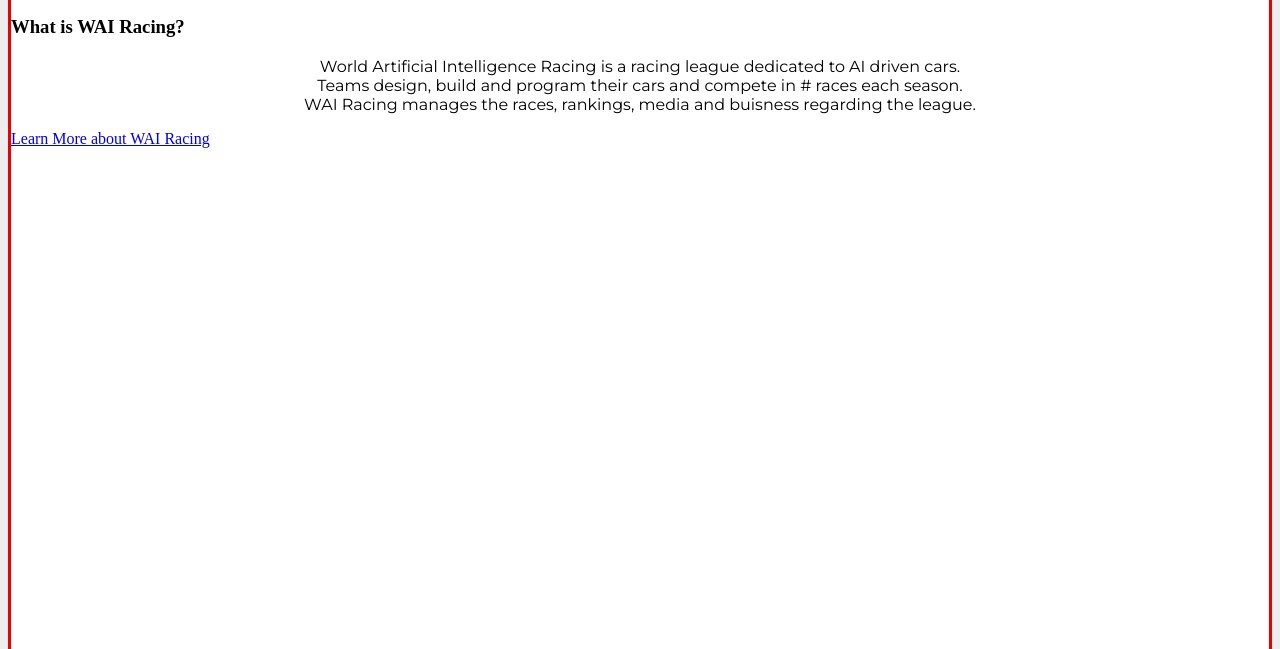
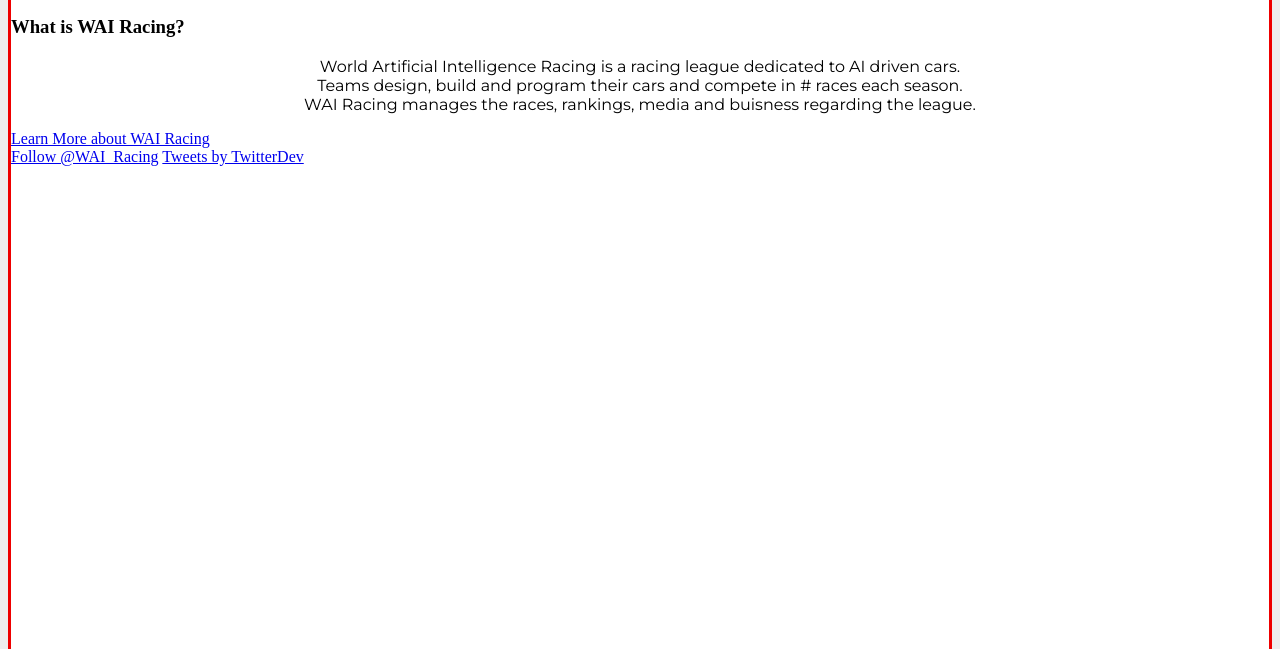
Before and after one commit to WAIracing/WAIracing.github.io, a plain HTML site: page index.html in a window 1280 px wide. Shown: the part 151-800 px from the top of the page. Drawn offline with Linux system fonts and the light colour scheme.

Commit message:
added twitter button
added twitter buttons

```diff
--- a/index.html
+++ b/index.html
@@ -6,7 +6,12 @@
 		<title>WAIracing</title>
 		<link rel="stylesheet" type="text/css" href="css.css">
 		<link rel="stylesheet" href="https://fonts.googleapis.com/css?family=Montserrat">
-
+		<script async src="https://platform.twitter.com/widgets.js" charset="utf-8"></script>
+		<style>
+		.twitter{
+			width:25%;
+		}
+		</style>
 	</head>
 
 	<body>
@@ -51,7 +56,11 @@
 					<a href="about.html">Learn More about WAI Racing</a>
 
 				</div>
+				<div class = "twitter">
+					<a href="https://twitter.com/WAI_Racing" class="twitter-follow-button" data-show-count="false">Follow @WAI_Racing</a>
+					<a class="twitter-timeline" href="https://twitter.com/WAI_Racing">Tweets by TwitterDev</a>
 
+				</div>
 		</div>
 
 		<footer id="foot">WAIracing<sup>©</sup> 2016</footer>
```
